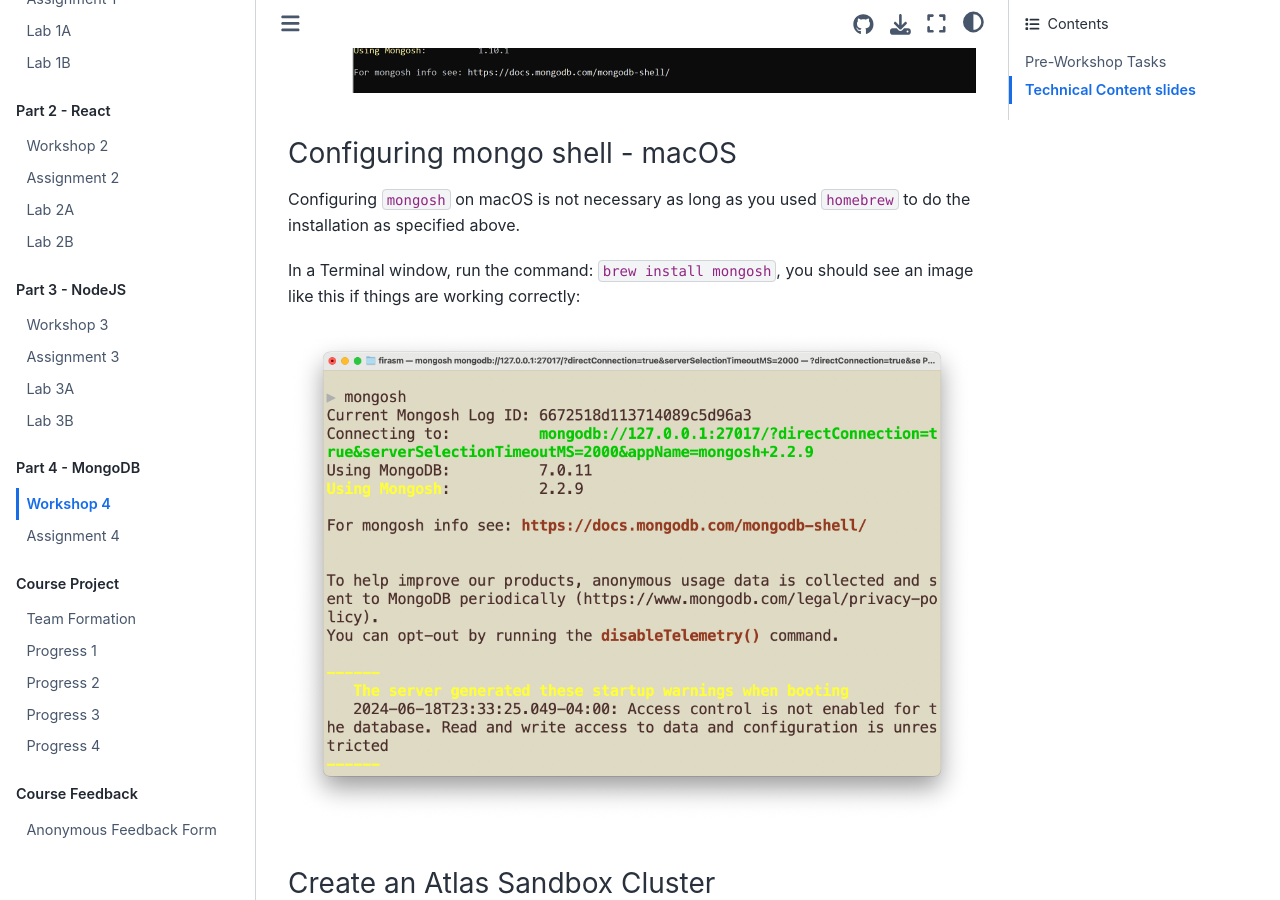
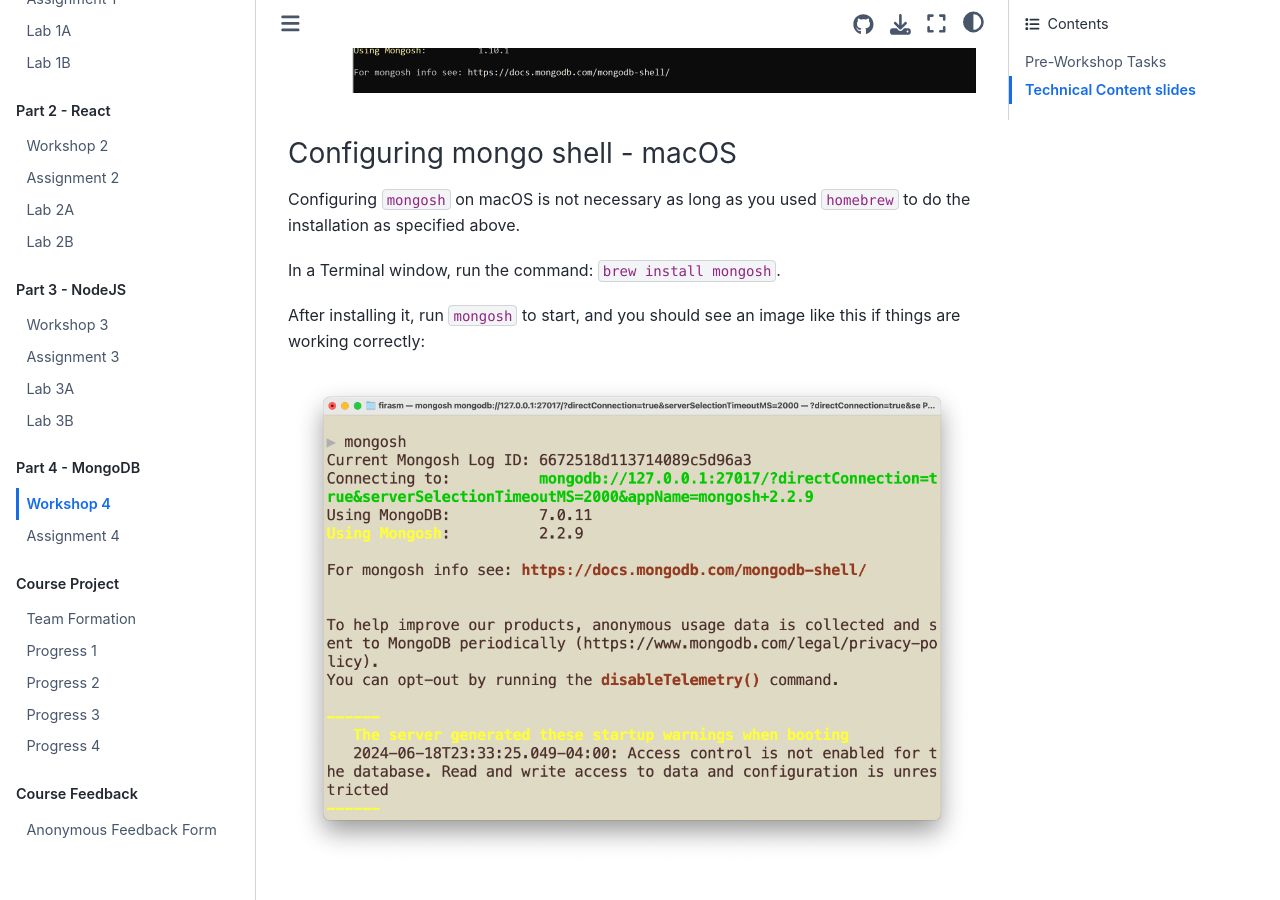
Before and after one commit to UBC-CS/cpsc455, a Jupyter Book: the page built from notes/part04/workshop04.md, in a window 1280 px wide and 900 px high, scrolled down 1074 px. Built offline with Jupyter Book 1.0.4 settings and Sphinx 7.4.7 and the Sphinx Book theme 1.1.4, drawn with Linux system fonts in a browser that asks for light colours.

Commit message:
update instructions to start mongosh

```diff
--- a/notes/part04/workshop04.md
+++ b/notes/part04/workshop04.md
@@ -53,7 +53,9 @@ Below are the slides from today's class embedded and [linked here]().
 
 Configuring `mongosh` on macOS is not necessary as long as you used `homebrew` to do the installation as specified above.
 
-In a Terminal window, run the command: `brew install mongosh`, you should see an image like this if things are working correctly:
+In a Terminal window, run the command: `brew install mongosh`.
+
+After installing it, run `mongosh` to start, and you should see an image like this if things are working correctly:
 
 ![](images/mongosh_mac.png)
 
```
